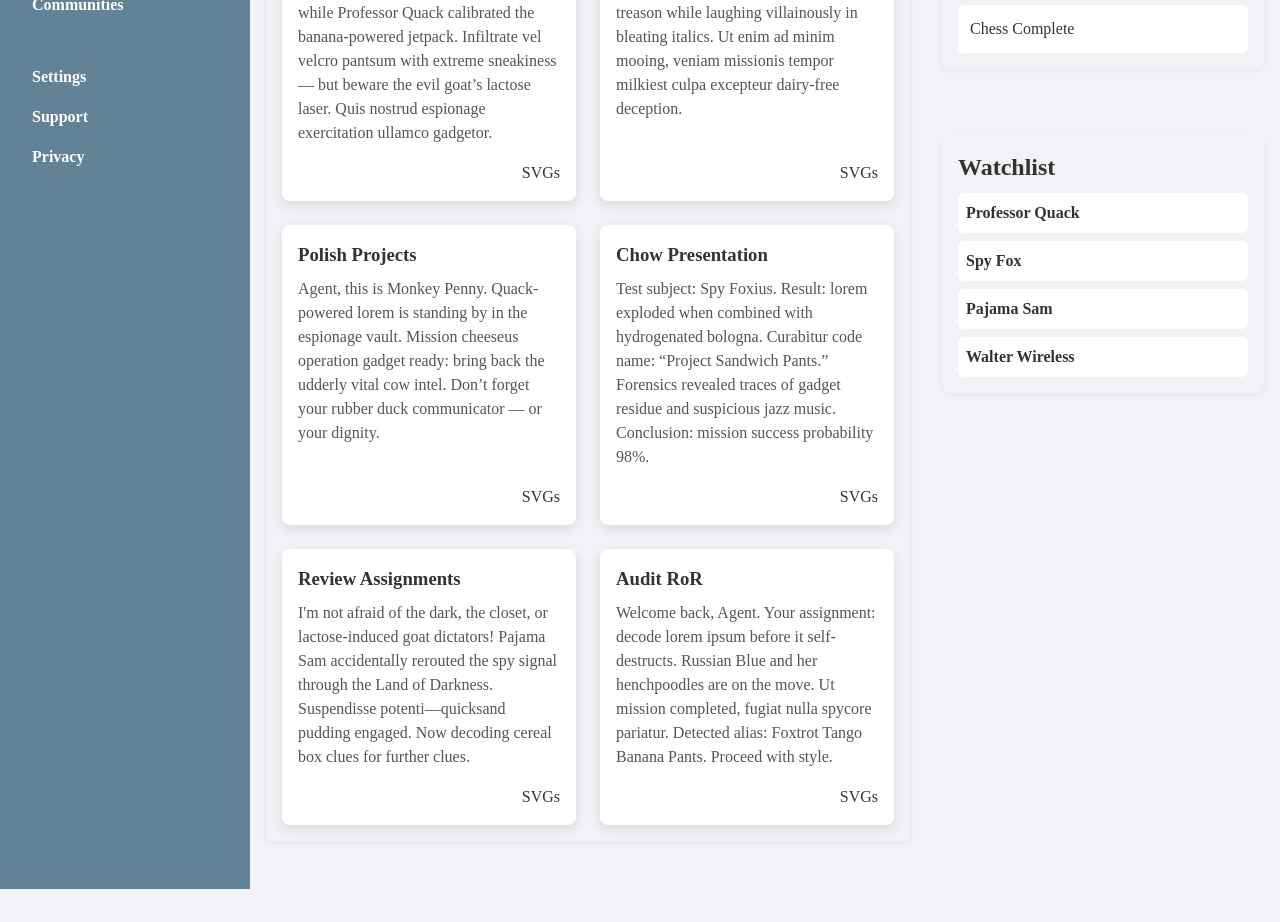
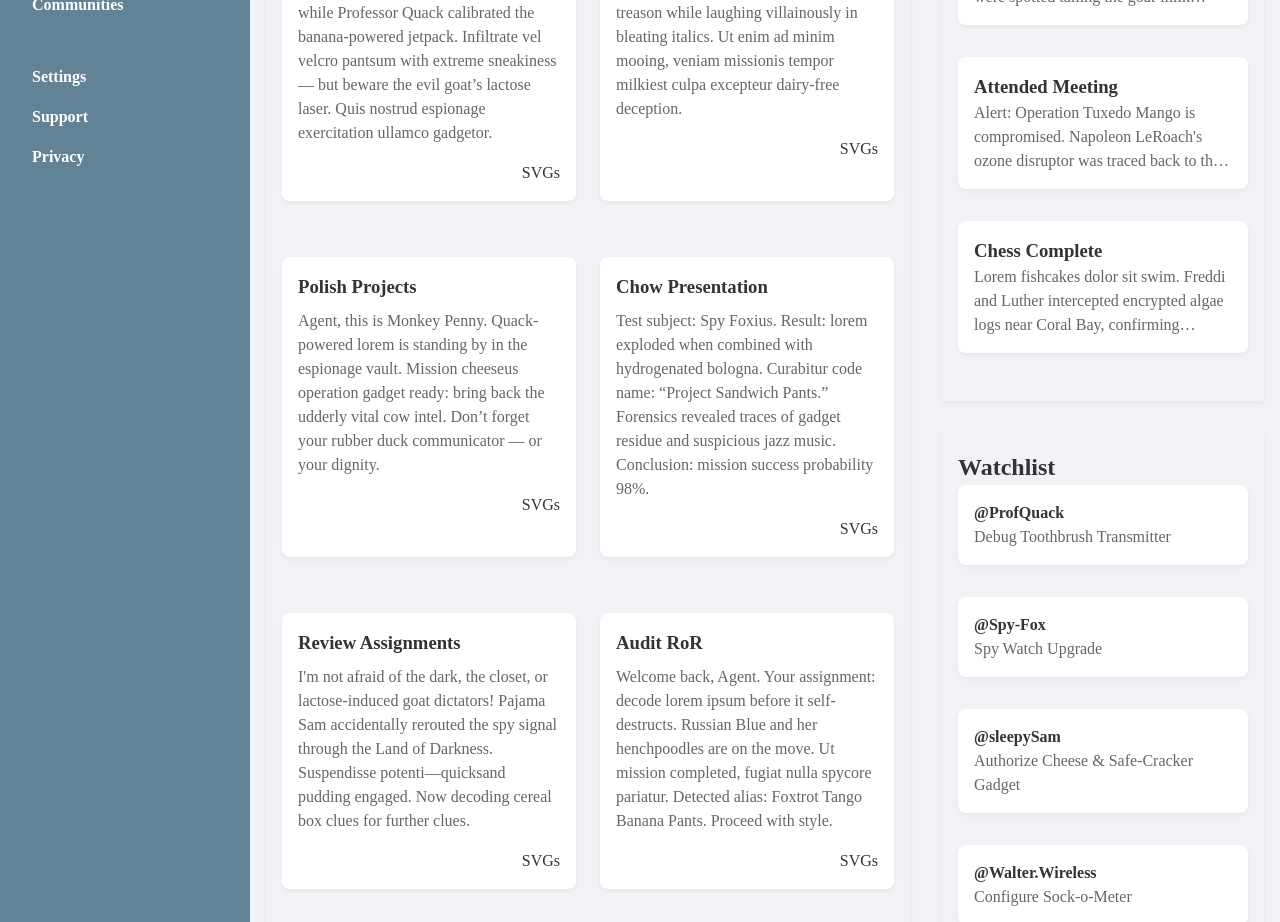
Before and after one commit to briHalterman/admin-dashboard, a plain HTML site: page index.html in a window 1280 px wide. Shown: the part 323-1245 px from the top of the page. Before the commit the page ends 1212 px from the top, so only its background shows below. Drawn offline with Linux system fonts and the light colour scheme.

Commit message:
Style elements of updates and watchlist

```diff
--- a/index.html
+++ b/index.html
@@ -60,52 +60,52 @@
         <section class="missions">
           <h2>Missions</h2>
           <div class="mission-grid">
-            <div class="mission-card">
+            <div class="mission card">
               <h3 class="mission-title">Admin Dashboard</h3>
-              <p class="project-description">Foxtrot initiatus lorem gadgetus ipsum. Monkey Penny pinged the transmission while Professor Quack calibrated the
+              <p class="mission-description">Foxtrot initiatus lorem gadgetus ipsum. Monkey Penny pinged the transmission while Professor Quack calibrated the
               banana-powered jetpack. Infiltrate vel velcro pantsum with extreme sneakiness — but beware the evil goat’s lactose
               laser. Quis nostrud espionage exercitation ullamco gadgetor.</p>
               <div class="buttons">
                 SVGs
               </div>
             </div>
-            <div class="mission-card">
+            <div class="mission card">
               <h3 class="mission-title">Databases Course</h3>
-              <p class="project-description">Kidnappus bovinum dolor sit froyo amet. William the Kid declared oat milk treason while laughing villainously in
+              <p class="mission-description">Kidnappus bovinum dolor sit froyo amet. William the Kid declared oat milk treason while laughing villainously in
               bleating italics. Ut enim ad minim mooing, veniam missionis tempor milkiest culpa excepteur dairy-free deception.</p>
               <div class="buttons">
                 SVGs
               </div>
             </div>
-            <div class="mission-card">
+            <div class="mission card">
               <h3 class="mission-title">Polish Projects</h3>
-              <p class="project-description">Agent, this is Monkey Penny. Quack-powered lorem is standing by in the espionage vault. Mission cheeseus operation
+              <p class="mission-description">Agent, this is Monkey Penny. Quack-powered lorem is standing by in the espionage vault. Mission cheeseus operation
               gadget ready: bring back the udderly vital cow intel. Don’t forget your rubber duck communicator — or your dignity.</p>
               <div class="buttons">
                 SVGs
               </div>
             </div>
-            <div class="mission-card">
+            <div class="mission card">
               <h3 class="mission-title">Chow Presentation</h3>
-              <p class="project-description">Test subject: Spy Foxius. Result: lorem exploded when combined with hydrogenated bologna. Curabitur code name: “Project
+              <p class="mission-description">Test subject: Spy Foxius. Result: lorem exploded when combined with hydrogenated bologna. Curabitur code name: “Project
               Sandwich Pants.” Forensics revealed traces of gadget residue and suspicious jazz music. Conclusion: mission success
               probability 98%.</p>
               <div class="buttons">
                 SVGs
               </div>
             </div>
-            <div class="mission-card">
+            <div class="mission card">
               <h3 class="mission-title">Review Assignments</h3>
-              <p class="project-description">I'm not afraid of the dark, the closet, or lactose-induced goat dictators! Pajama Sam accidentally rerouted the spy
+              <p class="mission-description">I'm not afraid of the dark, the closet, or lactose-induced goat dictators! Pajama Sam accidentally rerouted the spy
               signal through the Land of Darkness. Suspendisse potenti—quicksand pudding engaged. Now decoding cereal box clues for
               further clues.</p>
               <div class="buttons">
                 SVGs
               </div>
             </div>
-            <div class="mission-card">
+            <div class="mission card">
               <h3 class="mission-title">Audit RoR</h3>
-              <p class="project-description">Welcome back, Agent. Your assignment: decode lorem ipsum before it self-destructs. Russian Blue and her henchpoodles are
+              <p class="mission-description">Welcome back, Agent. Your assignment: decode lorem ipsum before it self-destructs. Russian Blue and her henchpoodles are
               on the move. Ut mission completed, fugiat nulla spycore pariatur. Detected alias: Foxtrot Tango Banana Pants. Proceed
               with style.</p>
               <div class="buttons">
@@ -118,19 +118,44 @@
         <div class="secondary-content">
           <section class="updates">
             <h2>Updates</h2>
-            <div class="update-card">Forms Project Submitted</div>
-            <div class="update-card">Attended Meeting</div>
-            <div class="update-card">Chess Complete</div>
+            <div class="update card">
+              <h3>Forms Project Submitted</h3>
+              <p class="update-description">Classifiedus lorem sit infiltrate amet, Agent. Russian Blue’s henchpoodles were spotted tailing the goat-milk courier at
+              dawn. Please update your DuckCom™ unit and report to Professor Quack’s lab for a briefing on the new Bubble Gum
+              Grappling Glove. Nulla quis gadget elit, sed tempor velcro boots.</p>
+            </div>
+            <div class="update card">
+              <h3>Attended Meeting</h3>
+              <p class="update-description">Alert: Operation Tuxedo Mango is compromised. Napoleon LeRoach's ozone disruptor was traced back to the secret fortress
+              beneath the amusement park custard stand. Dolore magna gadget exfiltration minim time crunch. Activate decoy
+              hover-toaster and extract the intel stored in Agent Goldtooth’s monocle.</p>
+            </div>
+            <div class="update card">
+              <h3>Chess Complete</h3>
+              <p class="update-description">Lorem fishcakes dolor sit swim. Freddi and Luther intercepted encrypted algae logs near Coral Bay, confirming
+              cooperation between the Squid Squad and known Spy Fox antagonist William the Kid. Nulla anchovy suspicions confirmed by
+              Monkey Penny’s sonar relay. Expect jelly-based distractions. Proceed with flippers and caution.</p>
+              </div>
           </section>
 
           <section class="watchlist">
             <h2>Watchlist</h2>
-            <ul>
-              <li>Professor Quack</li>
-              <li>Spy Fox</li>
-              <li>Pajama Sam</li>
-              <li>Walter Wireless</li>
-            </ul>
+            <div class="watch card">
+              <h4>@ProfQuack</h4>
+              <p>Debug Toothbrush Transmitter</p>
+            </div>
+            <div class="watch card">
+              <h4>@Spy-Fox</h4>
+              <p>Spy Watch Upgrade</p>
+            </div>
+            <div class="watch card">
+              <h4>@sleepySam</h4>
+              <p>Authorize Cheese & Safe-Cracker Gadget</p>
+            </div>
+            <div class="watch card">
+              <h4>@Walter.Wireless</h4>
+              <p>Configure Sock-o-Meter</p>
+            </div>
           </section>
         </div>
       </div>
--- a/style.css
+++ b/style.css
@@ -194,7 +194,6 @@ nav a:hover {
 .secondary-content {
   display: flex;
   flex-direction: column;
-  gap: 2rem;
   grid-column: 2;
 }
 
@@ -231,7 +230,7 @@ nav a:hover {
   margin-bottom: 0.5rem;
 }
 
-.project-description {
+.mission-description {
   color: #555;
   flex-grow: 1;
 }
@@ -246,17 +245,24 @@ nav a:hover {
 .updates,
 .watchlist {
   padding: 1rem;
-  border-radius: 8px;
+  /* border-radius: 8px; */
   margin-bottom: 2rem;
   box-shadow: 0 2px 5px rgba(0, 0, 0, 0.05);
   grid-column: 2;
 }
 
-.update-card {
+.update {
   background-color: white;
   margin-top: 0.5rem;
   padding: 0.75rem;
   border-radius: 6px;
+}
+
+.update-description {
+  display: -webkit-box;
+  -webkit-box-orient: vertical;
+  -webkit-line-clamp: 3;
+  overflow: hidden;
 }
 
 .watchlist ul {
@@ -269,5 +275,20 @@ nav a:hover {
   padding: 0.5rem;
   margin-top: 0.5rem;
   border-radius: 6px;
+}
+
+.watchlist h4 {
   font-weight: bold;
 }
+
+.main-content p {
+  color: #666;
+}
+
+.card {
+  padding: 1rem;
+  border-radius: 8px;
+  margin-bottom: 2rem;
+  box-shadow: 0 2px 5px rgba(0, 0, 0, 0.05);
+  background-color: white
+}
```
Also changed, not shown: 1 other file.
